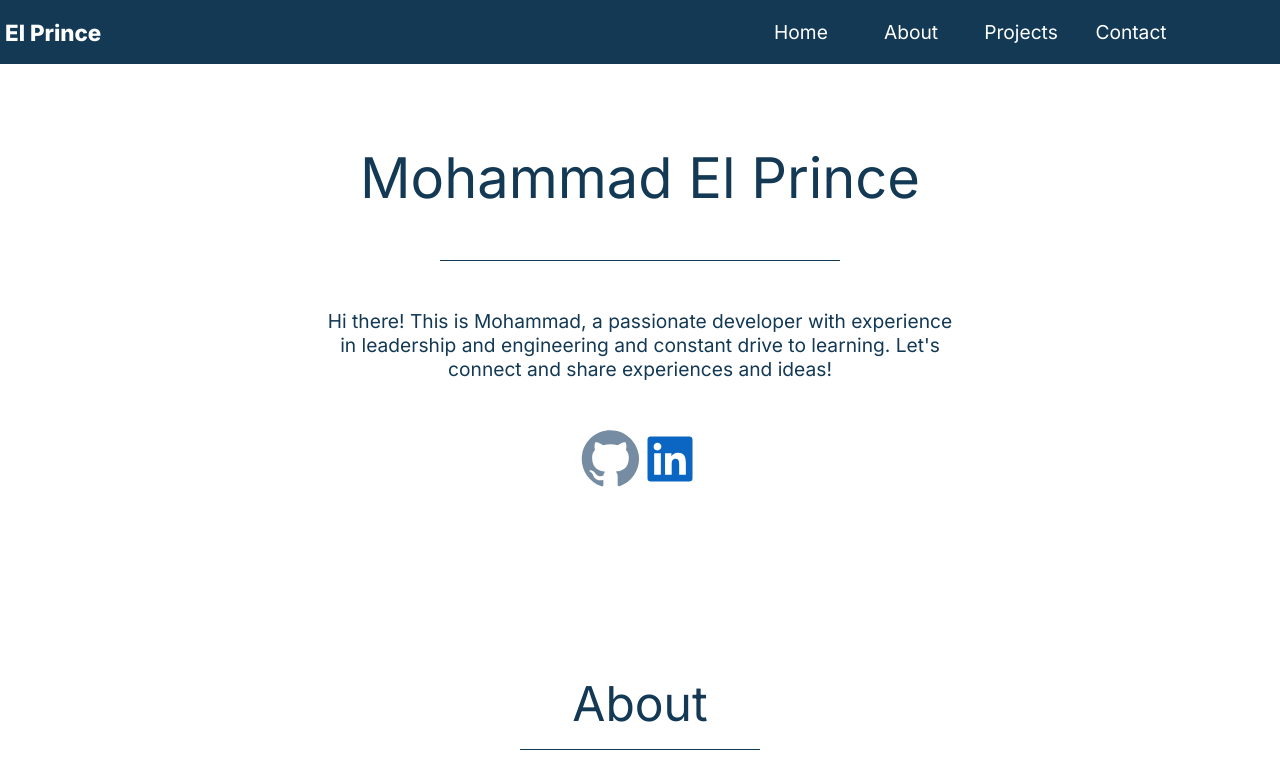
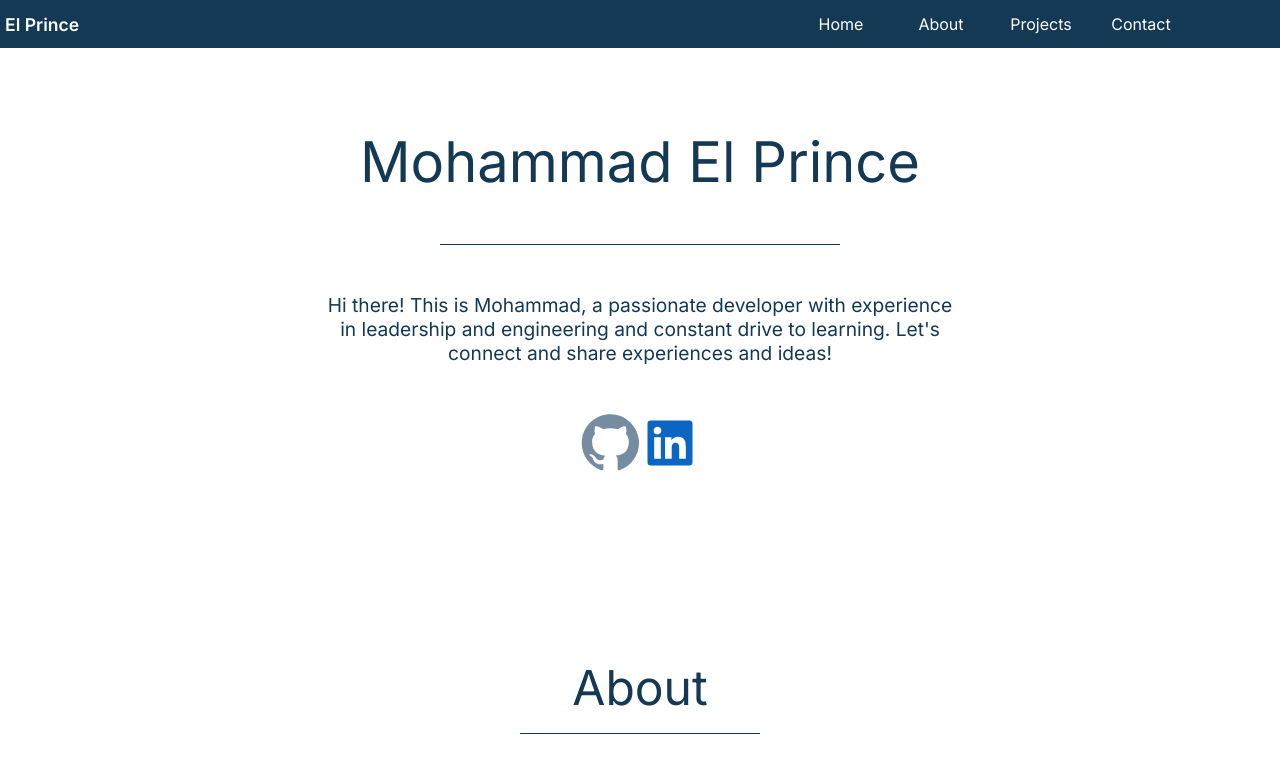
Before and after one commit to elprince-dev/portfolio-simple, a Next.js app: page / in a window 1280 px wide. Shown: the top 767 px of the page. Built offline with nearby package versions, Linux system fonts and the light colour scheme.

Commit message:
Adjusts the nvbar styling

```diff
--- a/src/components/contact/contact.scss
+++ b/src/components/contact/contact.scss
@@ -44,9 +44,6 @@
                     transform: translateY(400px);
 
             }
-            // @media (max-width: 712px) {
-
-            // }
             background-color: green;
             position: absolute;
             bottom: -40%;
--- a/src/components/header/header.scss
+++ b/src/components/header/header.scss
@@ -1,6 +1,6 @@
 @use '../../utilities/variables';
 .header {
-    height: 4rem ;
+    height: 3rem ;
     padding: 0 5px;
     display: flex;
     justify-content: space-between;
@@ -14,21 +14,25 @@
         align-items: center;
         flex: 1;
         justify-content: flex-end;
-        gap: 10px;
-        font-size: 1.2rem;
+        // gap: 10px;
+        font-size: 1rem;
         font-weight: 400;
+        height: 100%;
 
 
         .link{
             color: white;
             position: relative;
-            border-radius: 1rem;
-            padding: 10px;
+            // border-radius: 1rem;
+            padding-right: 15px;
+            padding-left: 15px;
             // width: 100%;
             text-align: center;
             transition: ease-in-out 0.5s;
             cursor: pointer;
             width: 100px;
+            height: 100%;
+            line-height: 3rem;
 
 
             &:hover{
@@ -53,8 +57,8 @@
         flex: 1;
         color: white;
         h3 {
-            font-weight: 800;
-            font-size: 1.4rem;
+            font-weight: 600;
+            font-size: 1.1rem;
         }
     }
 
```
